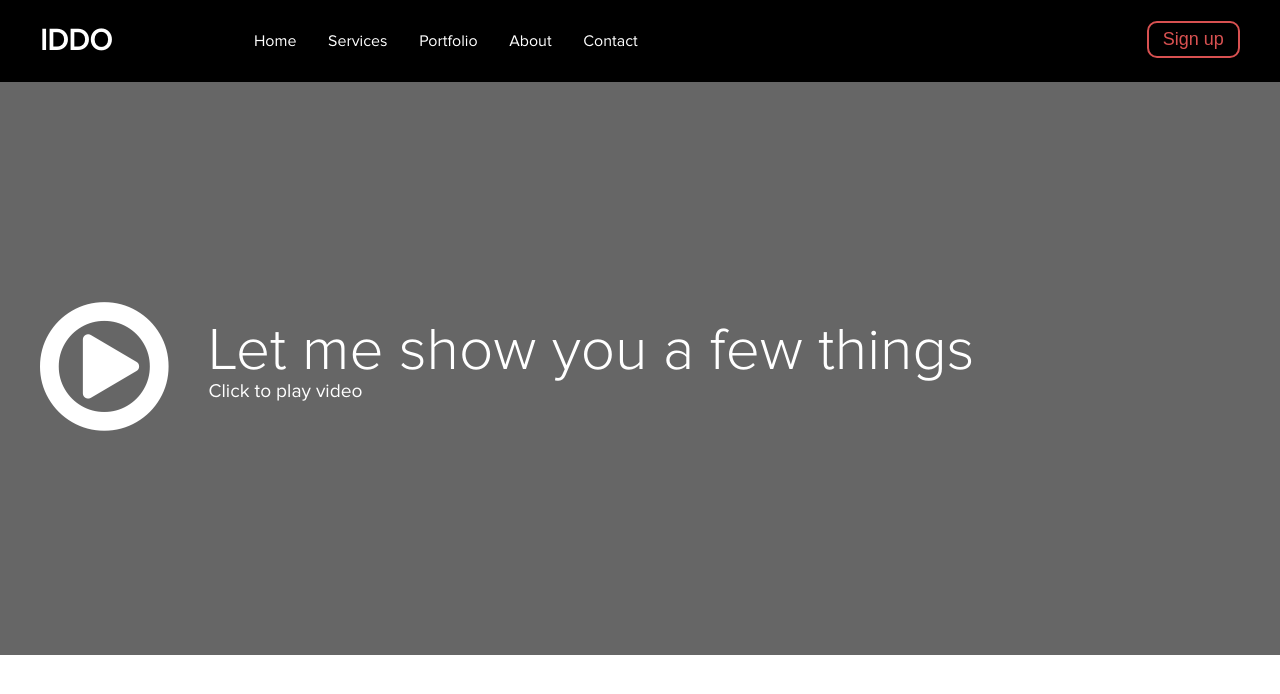
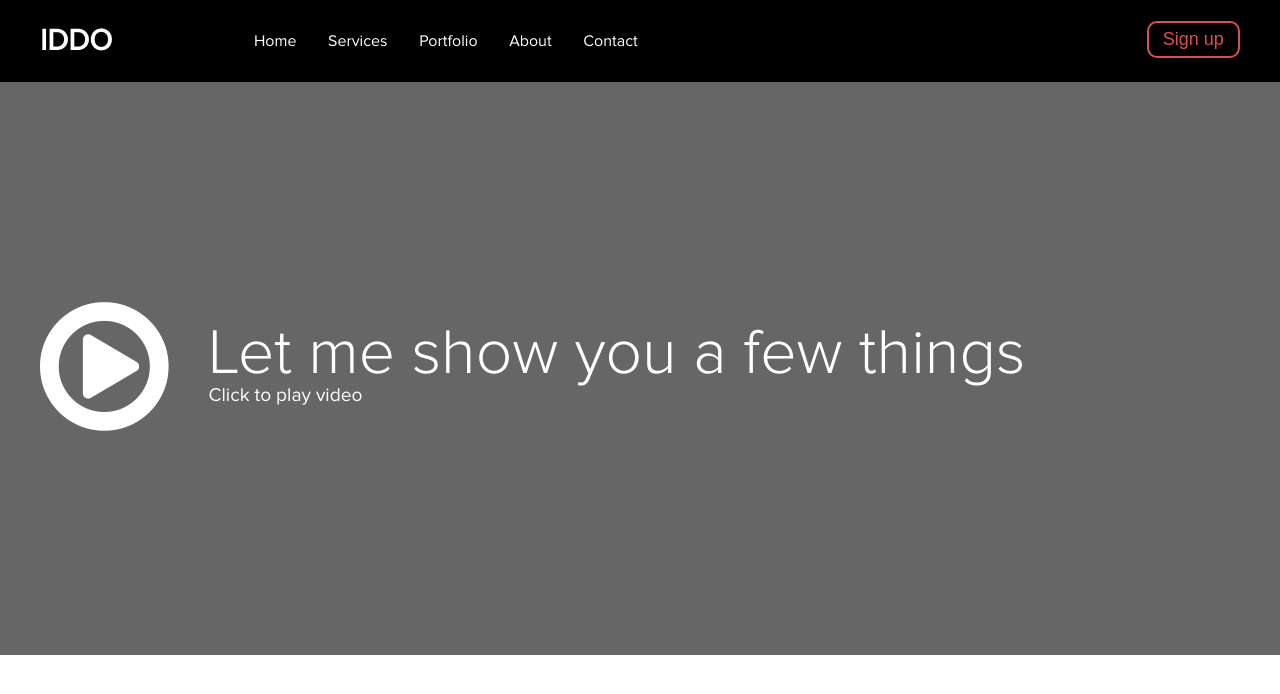
Before and after one commit to ShahfaisalAnsari/iddo, a plain HTML site: page index.html in a window 1280 px wide. Drawn offline with nearby package versions, Linux system fonts and the light colour scheme; files whose address does not match are found by name.

Commit message:
push center

```diff
--- a/css/style.css
+++ b/css/style.css
@@ -77,7 +77,7 @@ nav ul li a{
 }
 .wrap-2 .video .thin{
     padding-top: 40px;
-    font-size: 60px;
+    font-size: 4rem;
 }
 .wrap-2 .video a{
     font-size: 1.2rem;
```
